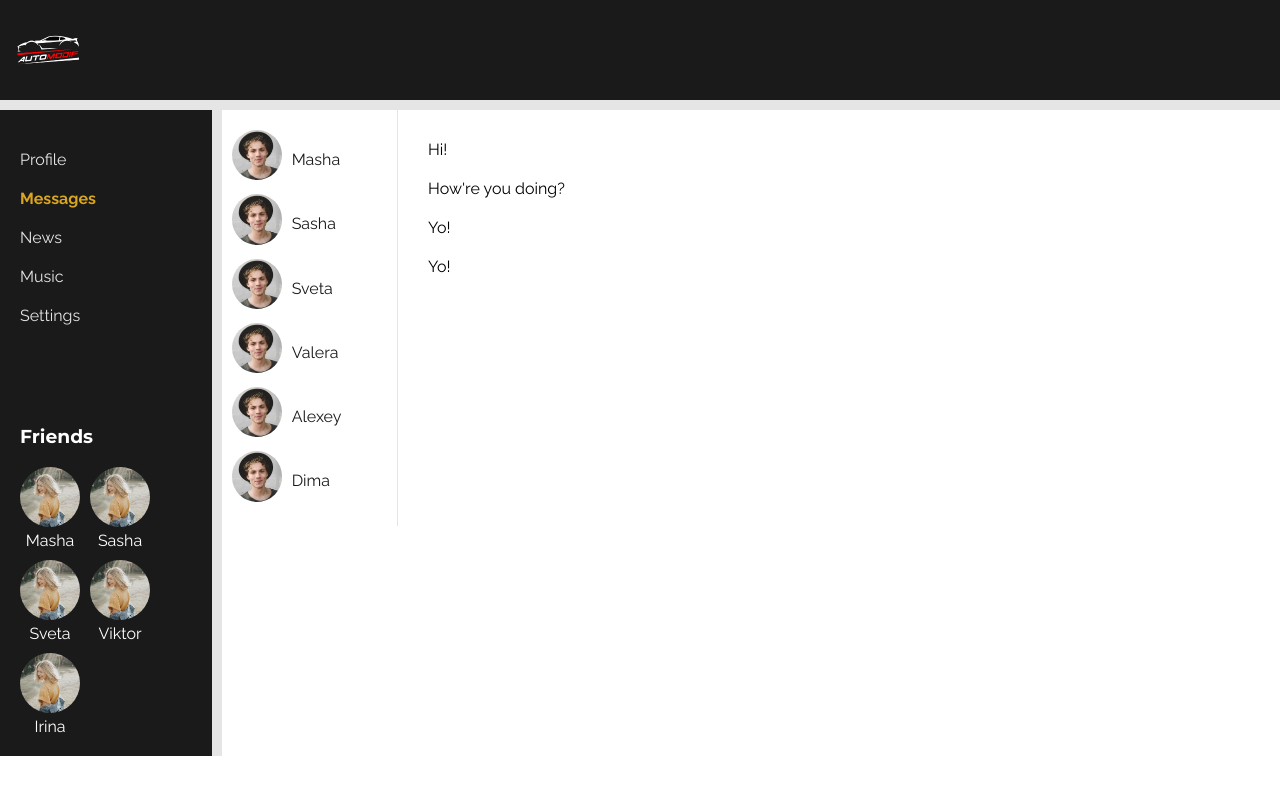
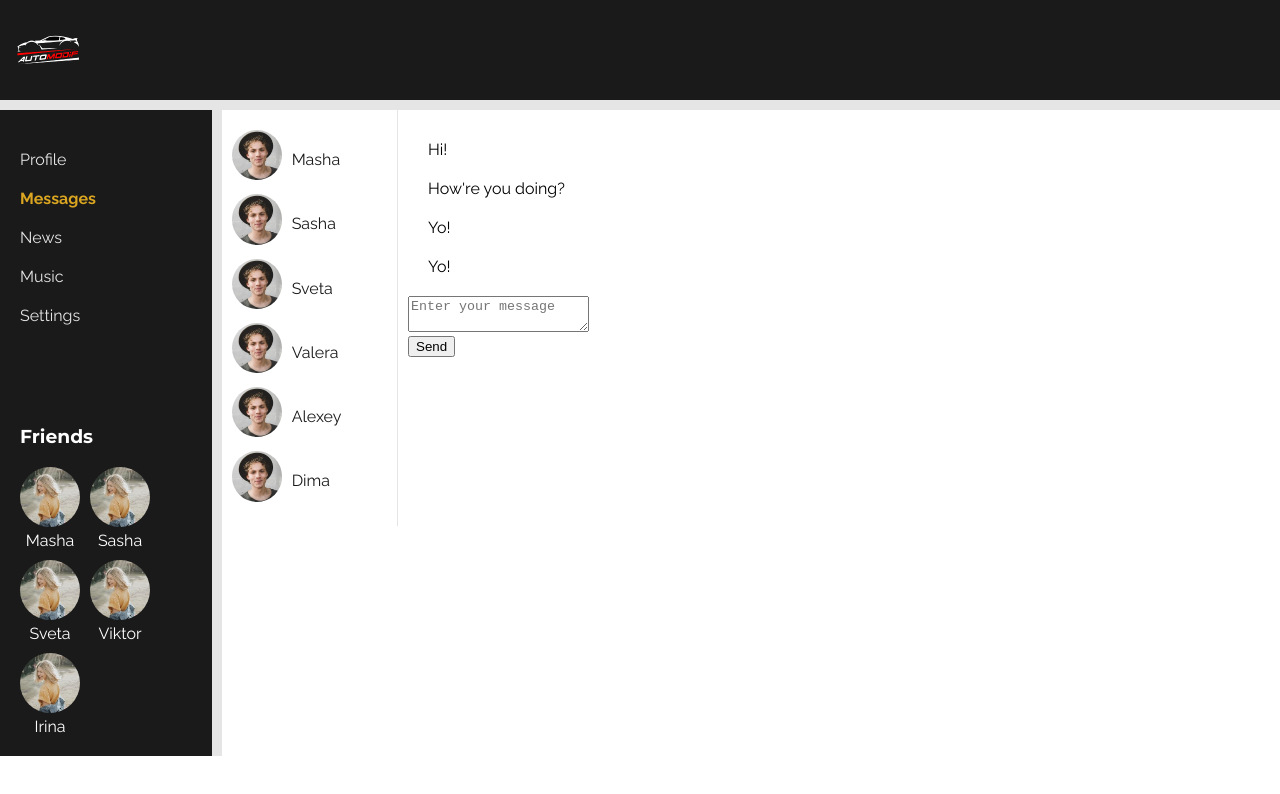
Before and after one commit to ValeriyaKaretnikova/social-network, a React (Create React App) app: page /dialogs in a window 1280 px wide. Shown: the top 794 px of the page. Built offline with nearby package versions, Linux system fonts and the light colour scheme.

Commit message:
dialogs page bl

```diff
--- a/src/App.js
+++ b/src/App.js
@@ -14,7 +14,9 @@ const App = ({ state, dispatch }) => {
         <Routes>
           <Route
             path="/dialogs"
-            element={<Dialogs dialogsData={state.dialogsPage} />}
+            element={
+              <Dialogs dialogsData={state.dialogsPage} dispatch={dispatch} />
+            }
           />
           <Route
             path="/profile"
--- a/src/components/Dialogs/Dialogs.jsx
+++ b/src/components/Dialogs/Dialogs.jsx
@@ -1,19 +1,44 @@
+import { sendMessageCreator, updateNewMessageCreator } from "../../redux/state";
 import DialogItem from "./DialogItem/DialogItem";
 import s from "./Dialogs.module.css";
 import Message from "./Message/Message";
 
-const Dialogs = ({ dialogsData }) => {
+const Dialogs = ({ dialogsData, dispatch }) => {
+  const dialogs = dialogsData.dialogs.map((d) => {
+    return <DialogItem name={d.name} id={d.id} />;
+  });
+
+  const messages = dialogsData.messages.map((m) => {
+    return <Message message={m.message} />;
+  });
+
+  const newMessageText = dialogsData.newMessageText;
+  const onSendMessageClick = () => {
+    dispatch(sendMessageCreator());
+  };
+
+  const onNewMessageChange = (e) => {
+    const text = e.target.value;
+    dispatch(updateNewMessageCreator(text));
+  };
+
   return (
     <div className={s.dialogs}>
-      <div className={s.dialogsItems}>
-        {dialogsData.dialogs.map((d) => {
-          return <DialogItem name={d.name} id={d.id} />;
-        })}
-      </div>
+      <div className={s.dialogsItems}>{dialogs}</div>
       <div className={s.messages}>
-        {dialogsData.messages.map((m) => {
-          return <Message message={m.message} />;
-        })}
+        <div>{messages}</div>
+        <div className={s.newMessageArea}>
+          <div>
+            <textarea
+              value={newMessageText}
+              onChange={onNewMessageChange}
+              placeholder="Enter your message"
+            ></textarea>
+          </div>
+          <div>
+            <button onClick={onSendMessageClick}>Send</button>
+          </div>
+        </div>
       </div>
     </div>
   );
```
